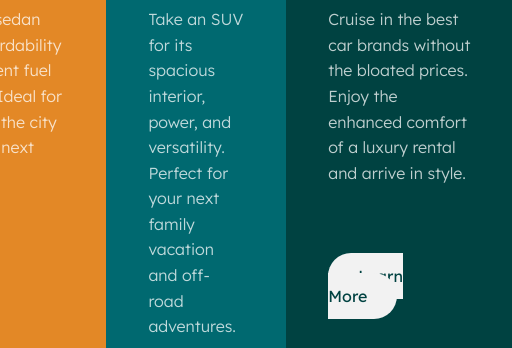
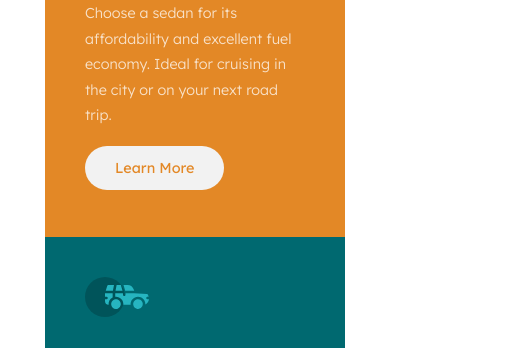
Before and after one commit to AnaCCapel/preview-card, a plain HTML site: page index.html in a window 390 px wide. Shown: the part 258-606 px from the top of the page, 512 px wide, since content can reach past the window. Drawn offline with Linux system fonts and the light colour scheme; a web font is replaced by a local one.

Commit message:
Adicionando o Responsivo e o Readme

```diff
--- a/src/css/responsive.css
+++ b/src/css/responsive.css
@@ -0,0 +1,27 @@
+@media (max-width: 768px) {
+
+    .container {
+        height: 100%;
+    }
+
+    .cards {
+        padding: 80px 0;
+        flex-direction: column;
+    }
+
+    .cards .card {
+        font-size: 0.9rem;
+    }
+
+    .cards .card p {
+        margin-bottom: 30px;
+    }
+
+    .cards .sedan {
+        border-radius: 8px 8px 0 0;
+    }
+
+    .cards .luxury {
+        border-radius: 0 0 8px 8px;
+    }
+}
--- a/src/css/style.css
+++ b/src/css/style.css
@@ -15,7 +15,7 @@ body {
 }
 
 .cards .card {
-    padding: 60px 42px;
+    padding: 40px 40px 60px 40px;
     max-width: 300px;
     max-height: 100%;
 }
```
Also changed, not shown: 1 other file.
